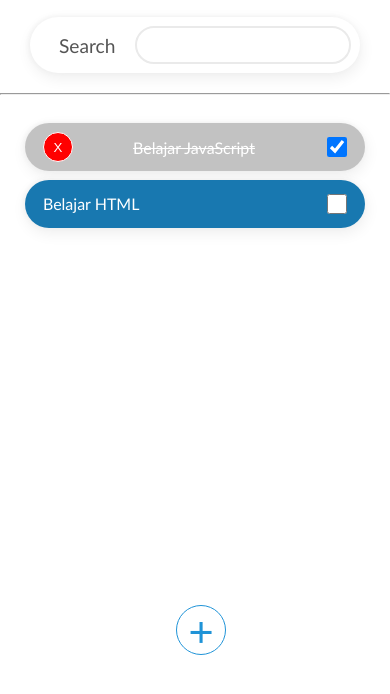
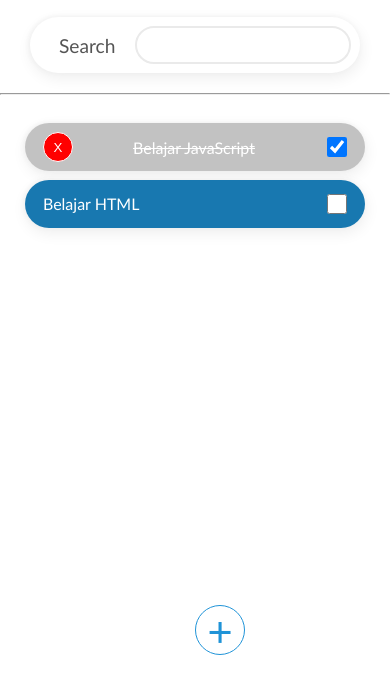
Before and after one commit to muhammadedowardaya/todo-list, a plain HTML site: page index.html in a window 390 px wide. Shown: the part 62-756 px from the top of the page. Drawn offline with Linux system fonts and the light colour scheme.

Commit message:
ubah left tombol tambah ke vw

```diff
--- a/css/style.css
+++ b/css/style.css
@@ -276,7 +276,7 @@ form[name="addTask"] {
     }
 
     #add {
-        left:45%;
+        left:50vw;
     }
 
     #search .form-control {
```
